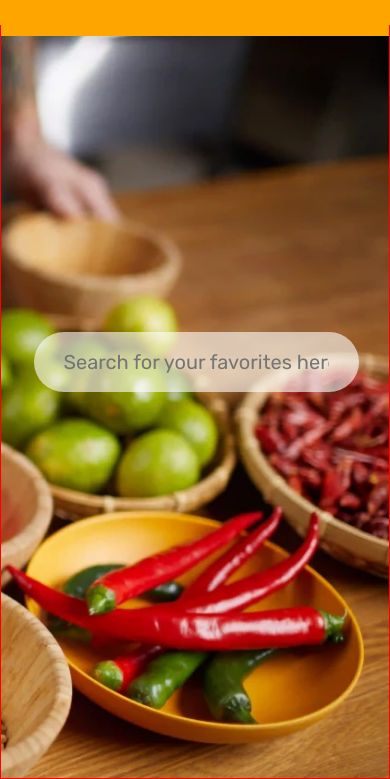
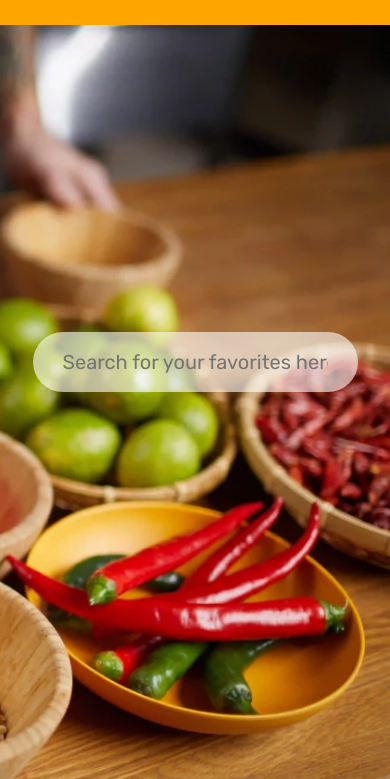
Before and after one commit to aman-15091998/Cook-s-Guide, a plain HTML site: page index.html in a window 390 px wide. Shown: the part 65-844 px from the top of the page. Drawn offline with Linux system fonts and the light colour scheme.

Commit message:
minor fixes

```diff
--- a/style.css
+++ b/style.css
@@ -59,7 +59,7 @@ header {
     min-height: 100vh;
     height:100vh;
     box-sizing: border-box;
-    border: 1px solid red;
+    /* border: 1px solid red; */
 
     background-image:url("assets/cover/1.jpg") ;
     background-repeat: no-repeat;
@@ -123,7 +123,7 @@ header {
     min-width: 500px;
     height: 180px;
     background-color: var(--light);
-    border: 1px solid red;
+    /* border: 1px solid red; */
     border-radius: 10px;
     padding: 0px 20px;
     box-sizing: border-box;
@@ -299,7 +299,7 @@ header {
   .show-container{
     background-image: url("/assets/cover/1.jpg");
     /* background-size: 150% 150%; */
-    background-position: top 100px right 0px;
+    background-position: top 90px right 0px;
   }
   .product-details {
     width: 60%;
```
